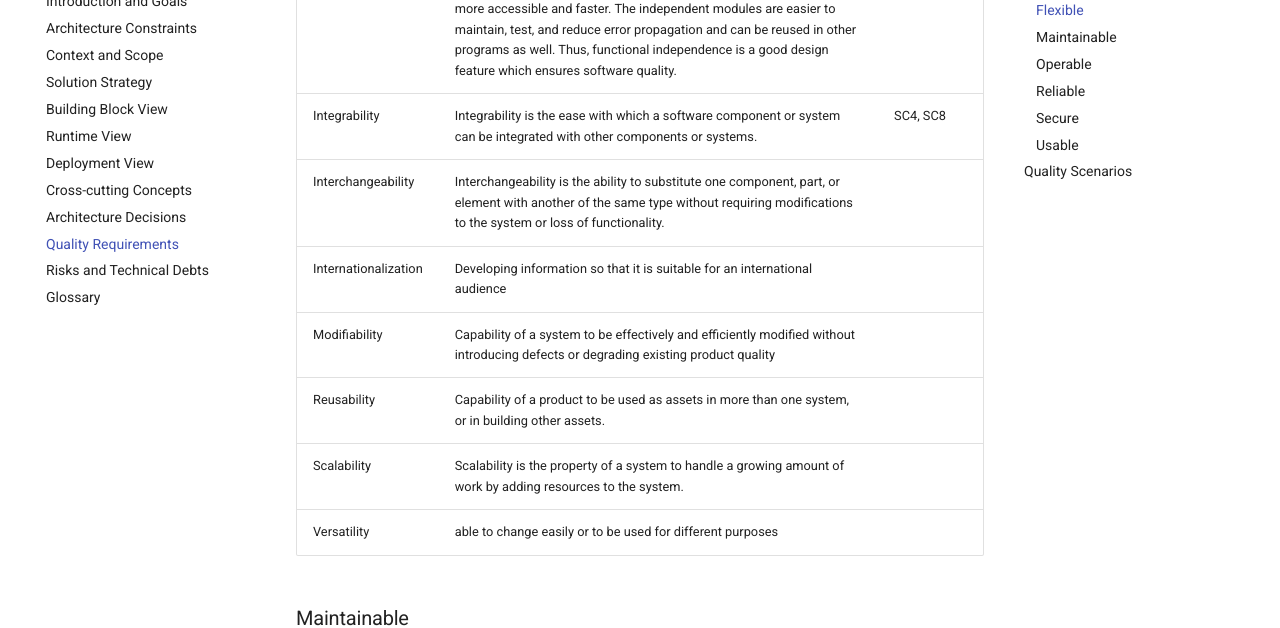
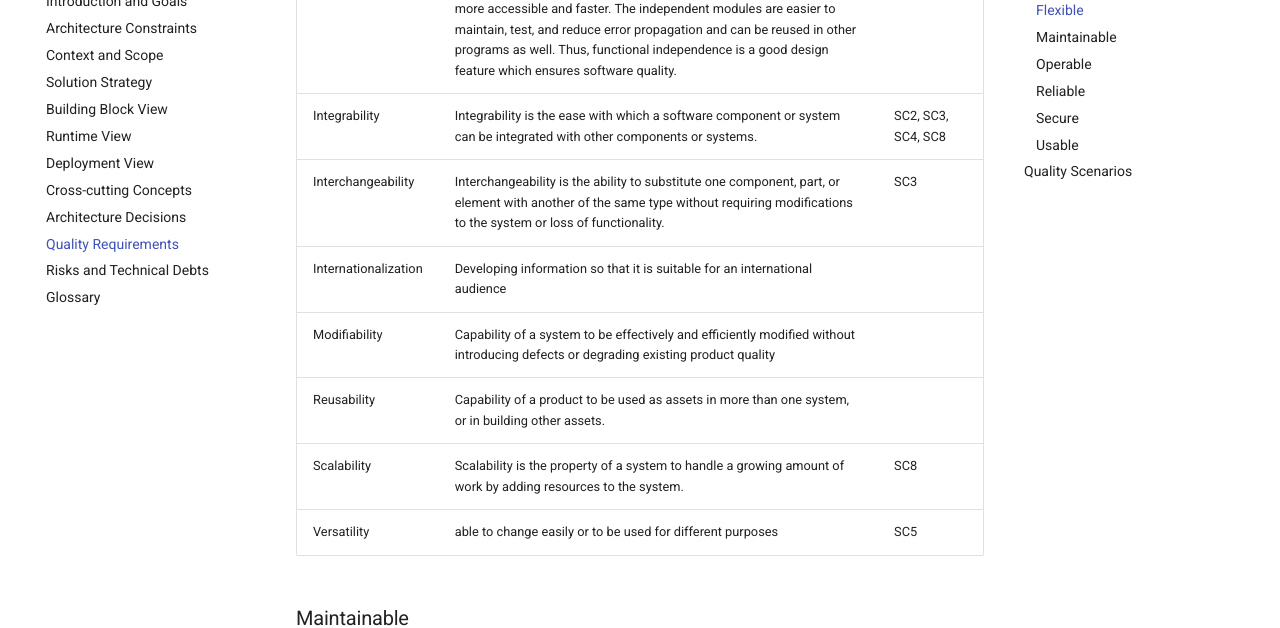
Before and after one commit to FullStaQD/architecture, an MkDocs documentation site: the page built from docs/10_quality_requirements.md, in a window 1280 px wide and 900 px high, scrolled down 2714 px. Shown: the part 152-780 px from the top of the window. Built offline with MkDocs 1.6.1 and Material for MkDocs 9.7.7, drawn with Linux system fonts in a browser that asks for light colours.

Commit message:
Update 10_quality_requirements.md
Signed-off-by: RinorKIT <tc4656@kit.edu>

```diff
--- a/docs/10_quality_requirements.md
+++ b/docs/10_quality_requirements.md
@@ -41,13 +41,13 @@ We sort the quality requirements after the arc42 design (https://quality.arc42.o
 | Extensibility  | Ability to add new features or functions to a system.  | SC2, SC3, SC4  |
 | Flexibility  | Applies to several stages in the life of a system or product, for example: at development or compile time, installation or deployment time, during testing at runtime  | |
 | Independence  | Functional independence is achieved by developing functions that perform only one kind of task and do not excessively interact with other modules. Independence is important because it makes implementation more accessible and faster. The independent modules are easier to maintain, test, and reduce error propagation and can be reused in other programs as well. Thus, functional independence is a good design feature which ensures software quality.  | |
-| Integrability  | Integrability is the ease with which a software component or system can be integrated with other components or systems.  | SC4, SC8|
-| Interchangeability | Interchangeability is the ability to substitute one component, part, or element with another of the same type without requiring modifications to the system or loss of functionality. | |
+| Integrability  | Integrability is the ease with which a software component or system can be integrated with other components or systems.  | SC2, SC3, SC4, SC8|
+| Interchangeability | Interchangeability is the ability to substitute one component, part, or element with another of the same type without requiring modifications to the system or loss of functionality. | SC3 |
 | Internationalization  | Developing information so that it is suitable for an international audience  | |
 | Modifiability | Capability of a system to be effectively and efficiently modified without introducing defects or degrading existing product quality | |
 | Reusability  | Capability of a product to be used as assets in more than one system, or in building other assets.  | |
-| Scalability  | Scalability is the property of a system to handle a growing amount of work by adding resources to the system. | |
-| Versatility  | able to change easily or to be used for different purposes  | |
+| Scalability  | Scalability is the property of a system to handle a growing amount of work by adding resources to the system. | SC8 |
+| Versatility  | able to change easily or to be used for different purposes  | SC5 |
 
 
 ### Maintainable
```
